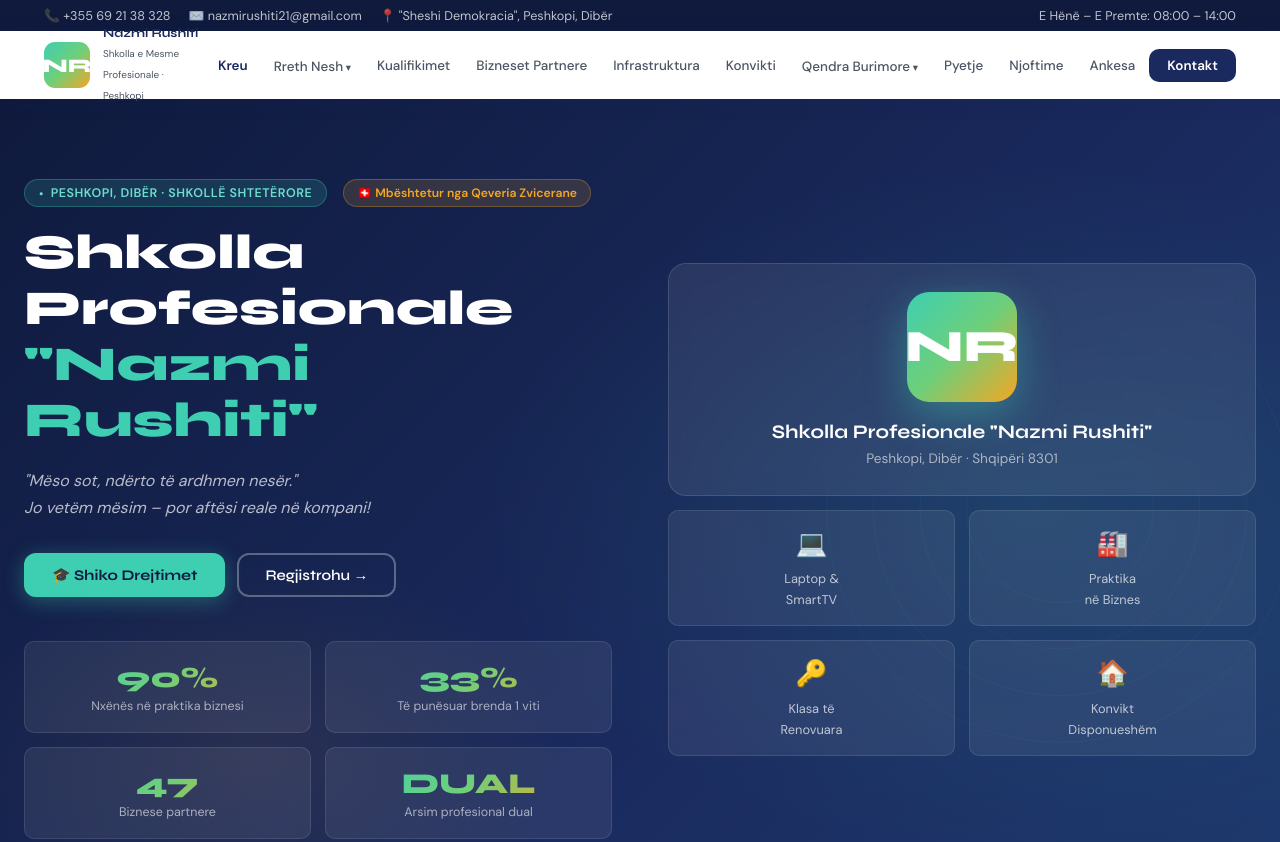
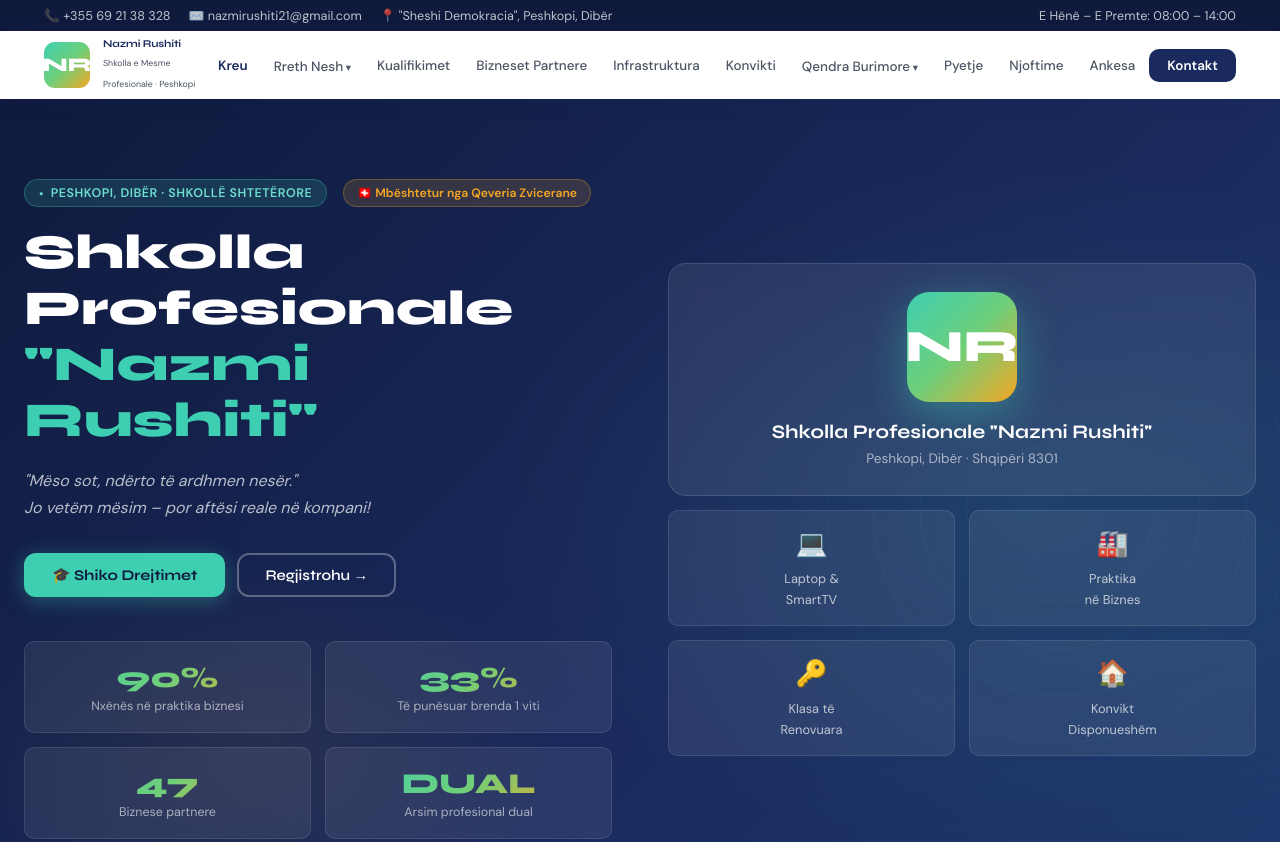
Before and after one commit to inabajraktari/faqja-shkolla-e-re, a plain HTML site: page index.html in a window 1280 px wide. Shown: the top 842 px of the page. Drawn offline with Linux system fonts and the light colour scheme.

Commit message:
Add files via upload

```diff
--- a/index.html
+++ b/index.html
@@ -39,8 +39,8 @@ nav{position:sticky;top:0;z-index:200;background:var(--white);box-shadow:0 2px 2
 .navi{max-width:1240px;margin:0 auto;padding:0 24px;display:flex;align-items:center;justify-content:space-between;height:68px}
 .nlogo{display:flex;align-items:center;gap:13px}
 .nli{width:46px;height:46px;background:var(--grad);border-radius:11px;display:flex;align-items:center;justify-content:center;font-family:'Syne',sans-serif;font-weight:800;font-size:1.2rem;color:white;flex-shrink:0}
-.nlt strong{display:block;font-family:'Syne',sans-serif;font-size:.78rem;color:var(--navy);font-weight:700;line-height:1.2;white-space:nowrap}
-.nlt span{font-size:.62rem;color:var(--tm)}
+.nlt strong{display:block;font-family:'Syne',sans-serif;font-size:.65rem;color:var(--navy);font-weight:700;line-height:1.2;white-space:nowrap;letter-spacing:-.01em}
+.nlt span{font-size:.55rem;color:var(--tm)}
 .nmenu{display:flex;gap:2px;align-items:center}
 .nmenu > a,.nmenu > .ndrop > a{font-size:.84rem;font-weight:500;color:var(--tm);padding:7px 12px;border-radius:8px;transition:all .2s;cursor:pointer;white-space:nowrap}
 .nmenu > a:hover,.nmenu > .ndrop > a:hover,.nmenu > .ndrop:hover > a{background:var(--gl);color:var(--navy)}
```
